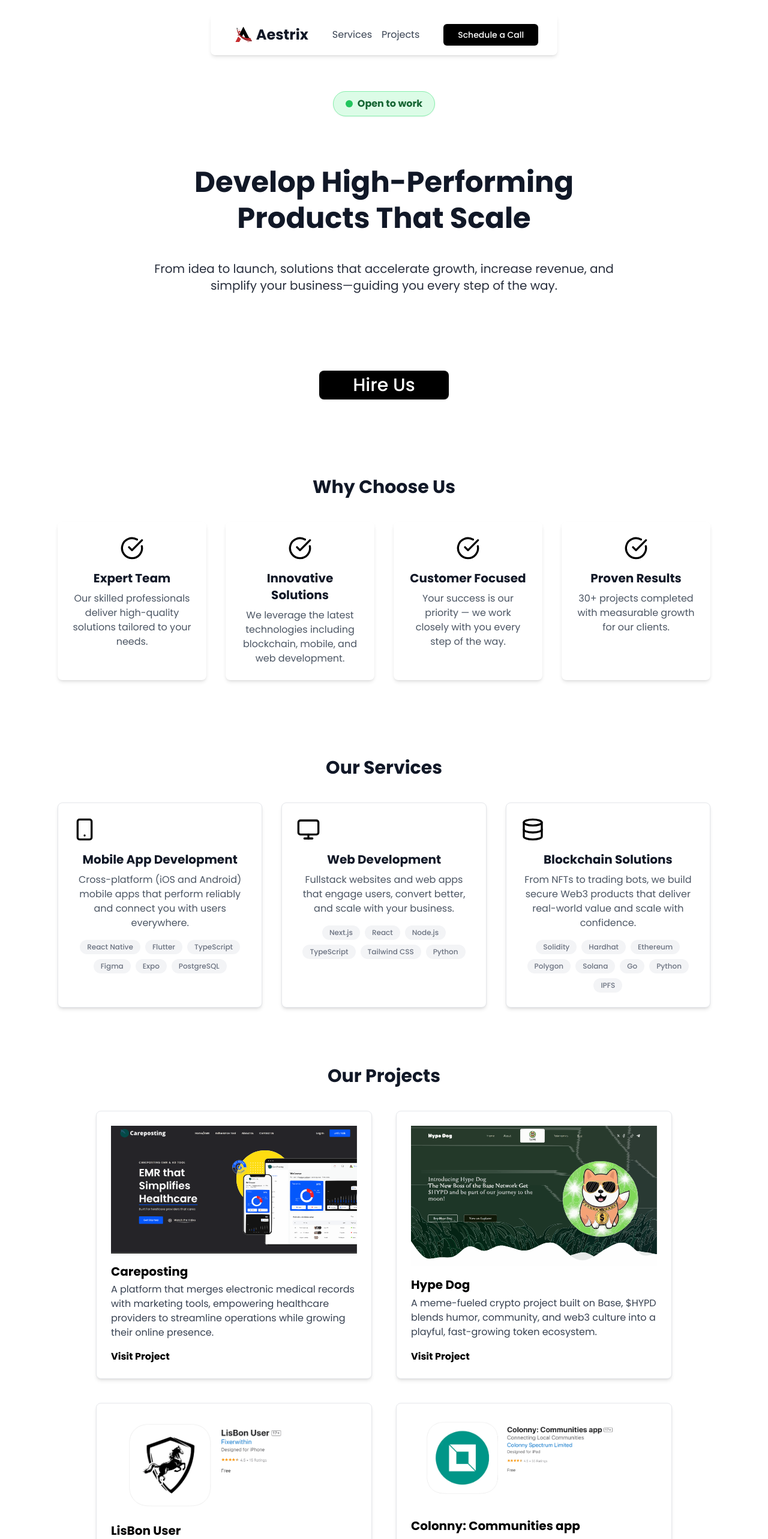
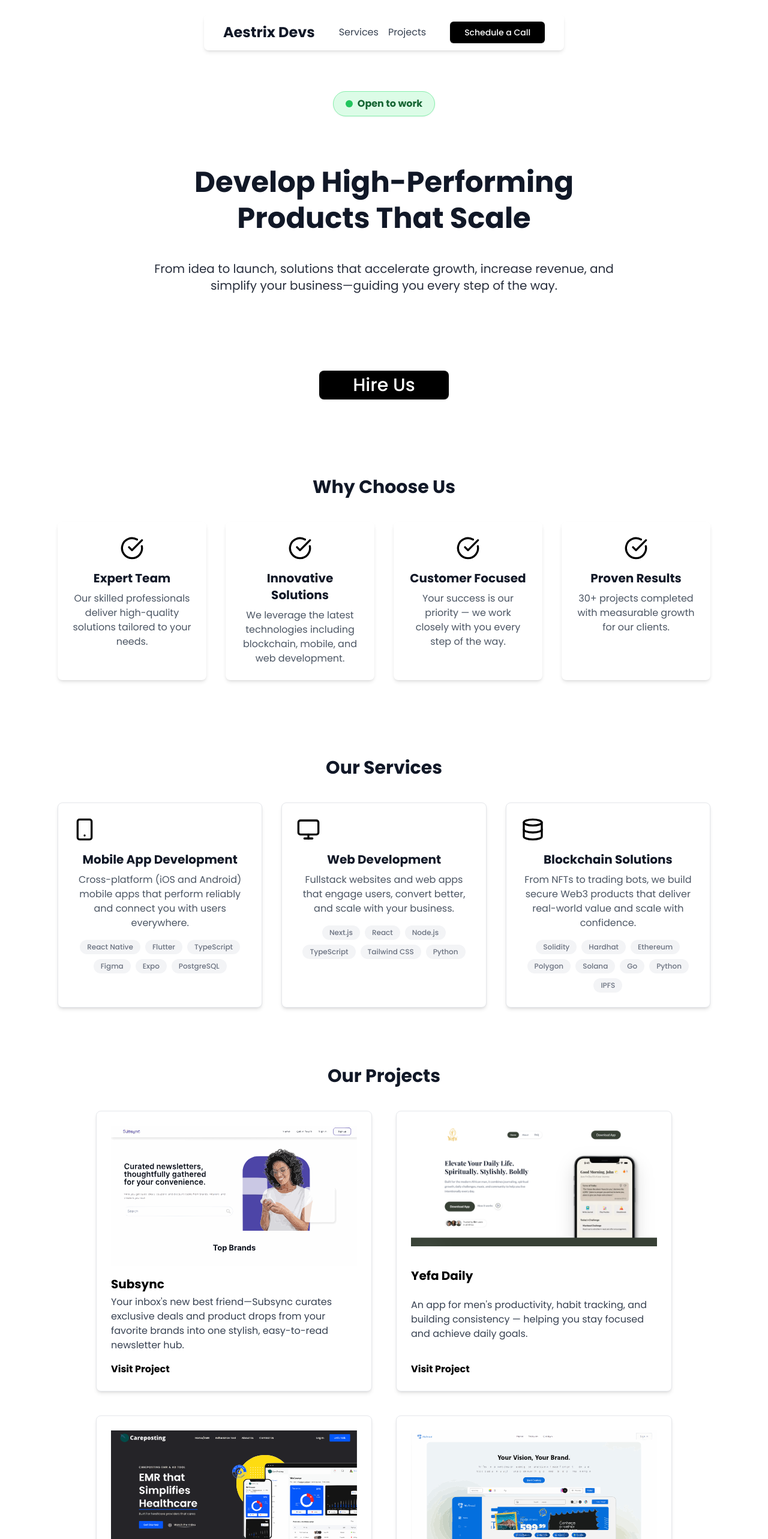
Before and after one commit to 0xDaniiel/Aestrix, a Next.js app: page / in a window 1280 px wide. Shown: the top 2566 px of the page at 60% size. Built offline with nearby package versions, Linux system fonts and the light colour scheme.

Commit message:
Update logo, projects and data object

```diff
--- a/app/layout.tsx
+++ b/app/layout.tsx
@@ -4,8 +4,6 @@
 import Header from "@/components/Header";
 import Footer from "@/components/Footer";
 import { Toaster } from "react-hot-toast";
-
-
 
 const roboto = Poppins({
   subsets: ["latin"],
@@ -26,11 +24,11 @@
     "tech agency",
   ],
   icons: {
-    icon: "/images/aerix.png",
+    icon: "/images/aestrix.png",
   },
   authors: [{ name: "Aestrix Team", url: "https://aestrix.dev" }],
   creator: "Aestrix",
-  metadataBase: new URL("https://aestrix.dev"),
+  metadataBase: new URL("https://aestrixdevs.digital/"),
   openGraph: {
     title: "Aestrix - Custom Software Solutions",
     description:
@@ -58,8 +56,7 @@
   return (
     <html lang="en">
       <body className={`${roboto.className}  bg-white text-gray-900`}>
-
-         <Toaster position="top-right" reverseOrder={false} />
+        <Toaster position="top-right" reverseOrder={false} />
         <div className="max-w-7xl mx-auto px-4 sm:px-6 lg:px-8">
           <Header />
           {children}
--- a/components/Navigation.tsx
+++ b/components/Navigation.tsx
@@ -21,13 +21,7 @@
         {/* Mobile nav: logo left, hamburger right with background + blur */}
         <div className="sm:hidden flex items-center justify-between bg-white/30 backdrop-blur-lg backdrop-saturate-150 shadow-sm rounded-lg px-4 py-3">
           <Link href="/" className="flex items-center">
-            <Image
-              src="/images/icons.svg"
-              alt="Aestrix Logo"
-              width={44}
-              height={44}
-              priority
-            />
+            <h1 className="text-2xl font-semibold">Aestrix Devs</h1>
           </Link>
           <button
             onClick={() => setIsOpen((prev) => !prev)}
@@ -44,14 +38,7 @@
           <div className="inline-flex items-center gap-10 bg-white/30 backdrop-blur-lg backdrop-saturate-150 shadow-md rounded-lg px-8 py-3">
             {/* Logo + Text */}
             <Link href="/" className="flex items-center">
-              <Image
-                src="/images/icons.svg"
-                alt="Aestrix Logo"
-                width={44}
-                height={44}
-                priority
-              />
-              <div className="text-2xl font-semibold">Aestrix</div>
+              <h1 className="text-2xl font-semibold">Aestrix Devs</h1>
             </Link>
 
             <section className="flex items-center gap-4">
--- a/components/Projects.tsx
+++ b/components/Projects.tsx
@@ -3,60 +3,7 @@
 import Image from "next/image";
 import React from "react";
 import FadeInOnScroll from "@/components/FadeInOnScroll";
-
-const projects = [
-  {
-    title: "Careposting",
-    subtitle: "",
-    description:
-      "A platform that merges electronic medical records with marketing tools, empowering healthcare providers to streamline operations while growing their online presence.",
-    image: "/images/careposting.svg",
-    link: "https://careposting.com/",
-  },
-  {
-    title: "Hype Dog",
-    subtitle: "",
-    description:
-      "A meme-fueled crypto project built on Base, $HYPD blends humor, community, and web3 culture into a playful, fast-growing token ecosystem.",
-    image: "/images/hypedog.svg",
-    link: "https://hype-dog.vercel.app/",
-  },
-
-  // Apps
-  {
-    title: "LisBon User",
-    subtitle: "",
-    description:
-      "More than a ride—LisBon rewards everyday commuters with lifetime earnings while offering safe, affordable, and community-driven transportation.",
-    image: "/images/lisbonuser.png",
-    link: "https://apps.apple.com/ng/app/lisbon-user/id6737439784",
-  },
-  {
-    title: "Colonny: Communities app",
-    subtitle: "",
-    description:
-      "Turn your local campus or city into a buzzing social economy. Colonny lets users earn from posts and comments while building real-world connections.",
-    image: "/images/colony.png",
-    link: "https://apps.apple.com/ng/app/colonny-communities-app/id6462746411",
-  },
-  {
-    title: "Subsync",
-    subtitle: "",
-    description:
-      "Your inbox’s new best friend—Subsync curates exclusive deals and product drops from your favorite brands into one stylish, easy-to-read newsletter hub.",
-    image: "/images/newsletter.svg",
-    link: "https://subsync-newsletter.vercel.app/",
-  },
-
-  {
-    title: "Texxtile",
-    subtitle: "",
-    description:
-      "Built for creators, Texxtile makes it insanely easy to launch custom merch lines—with built-in analytics, seamless design tools, and direct-to-customer sales.",
-    image: "/images/textile.svg",
-    link: "https://my-texttile-two.vercel.app/",
-  },
-];
+import { projects } from "@/data/index";
 
 const Projects = () => {
   return (
--- /dev/null
+++ b/data/index.ts
@@ -0,0 +1,50 @@
+export const projects = [
+  {
+    title: "Subsync",
+    subtitle: "",
+    description:
+      "Your inbox's new best friend—Subsync curates exclusive deals and product drops from your favorite brands into one stylish, easy-to-read newsletter hub.",
+    image: "/images/newsletter.svg",
+    link: "https://subsync-newsletter.vercel.app/",
+  },
+  {
+    title: "Yefa Daily",
+    subtitle: "",
+    description:
+      "An app for men's productivity, habit tracking, and building consistency — helping you stay focused and achieve daily goals.",
+    image: "/images/yefa.png",
+    link: "https://yefadaily.com",
+  },
+  {
+    title: "Careposting",
+    subtitle: "",
+    description:
+      "A platform that merges electronic medical records with marketing tools, empowering healthcare providers to streamline operations while growing their online presence.",
+    image: "/images/careposting.svg",
+    link: "https://careposting.com/",
+  },
+  {
+    title: "Texxtile",
+    subtitle: "",
+    description:
+      "Built for creators, Texxtile makes it insanely easy to launch custom merch lines—with built-in analytics, seamless design tools, and direct-to-customer sales.",
+    image: "/images/textile.svg",
+    link: "https://my-texttile-two.vercel.app/",
+  },
+  {
+    title: "LisBon User",
+    subtitle: "",
+    description:
+      "More than a ride—LisBon rewards everyday commuters with lifetime earnings while offering safe, affordable, and community-driven transportation.",
+    image: "/images/lisbonuser.png",
+    link: "https://apps.apple.com/ng/app/lisbon-user/id6737439784",
+  },
+  {
+    title: "Colonny: Communities app",
+    subtitle: "",
+    description:
+      "Turn your local campus or city into a buzzing social economy. Colonny lets users earn from posts and comments while building real-world connections.",
+    image: "/images/colony.png",
+    link: "https://apps.apple.com/ng/app/colonny-communities-app/id6462746411",
+  },
+];
```
Also changed, not shown: public/images/aestrix.png (added), public/images/yefa.png (added).
